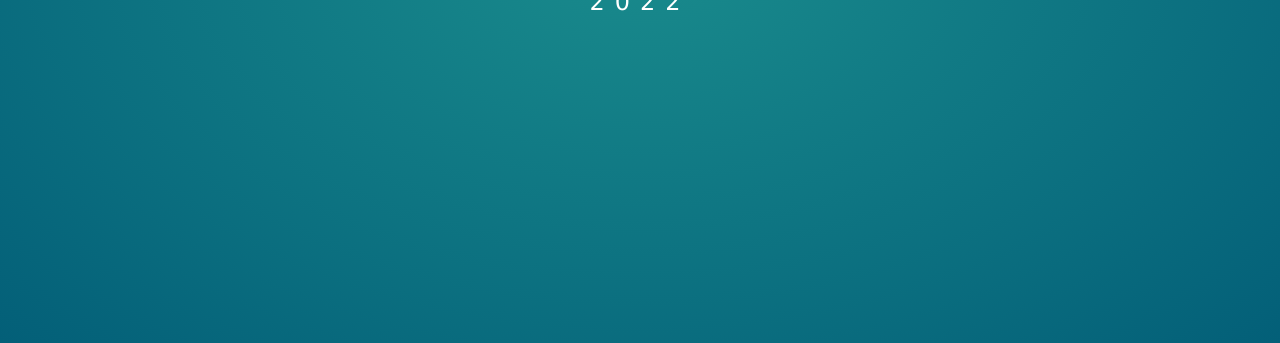
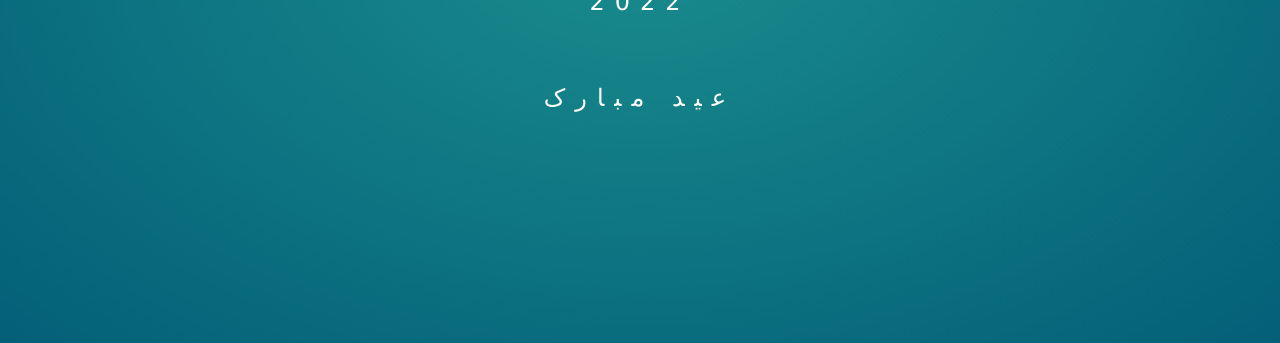
Before and after one commit to faiz990alam/zahara.github.io, a plain HTML site: page index.html in a window 1280 px wide. Shown: the part 457-800 px from the top of the page. Drawn offline with nearby package versions, Linux system fonts and the light colour scheme.

Commit message:
Update index.html

```diff
--- a/index.html
+++ b/index.html
@@ -192,7 +192,11 @@ p {
       <p>mubarak</p>
     </div>
   <div class="date">
-     <p>2022</p>
+     <p>2022
+       <br>
+       <br><br><br>
+       عید مبارک
+    </p>
    </div>
   </div>
 </div>
```
